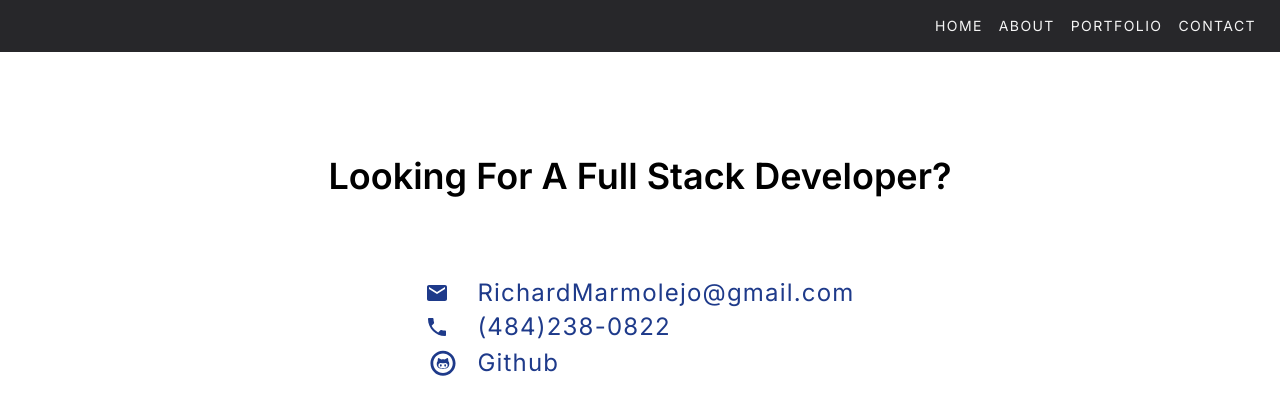
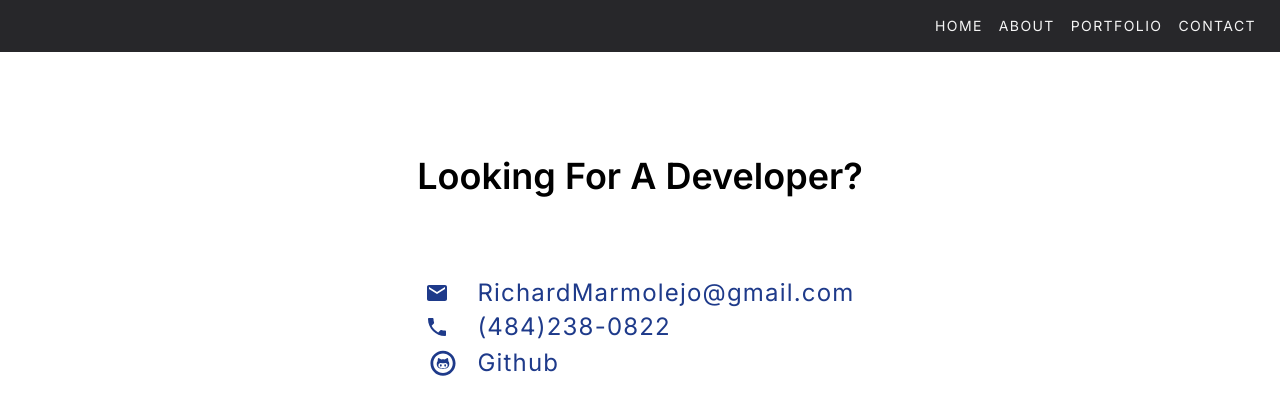
Before and after one commit to RMarmolejo90/Rich-Marmolejo, a Next.js app: page /contact in a window 1280 px wide. Shown: the top 414 px of the page. Built offline with nearby package versions, Linux system fonts and the light colour scheme.

Commit message:
shorten the headline for contact page

```diff
--- a/app/contact/page.tsx
+++ b/app/contact/page.tsx
@@ -7,7 +7,7 @@ const Contact = () => {
   return (
     <div>
       <article className='flex flex-col items-center justify-center p-10 lg:px-20 mt-6'>
-        <h1 className='font-semibold md:p-10 p-2 text-2xl lg:text-4xl'>Looking For A Full Stack Developer?</h1>
+        <h1 className='font-semibold md:p-10 p-2 text-2xl lg:text-4xl'>Looking For A Developer?</h1>
         <div className='pt-10'>
           <table className='lg:text-2xl text-lg leading-10 tracking-wider py-10 text-blue-900'>
             <tr className='p-2'>
```
